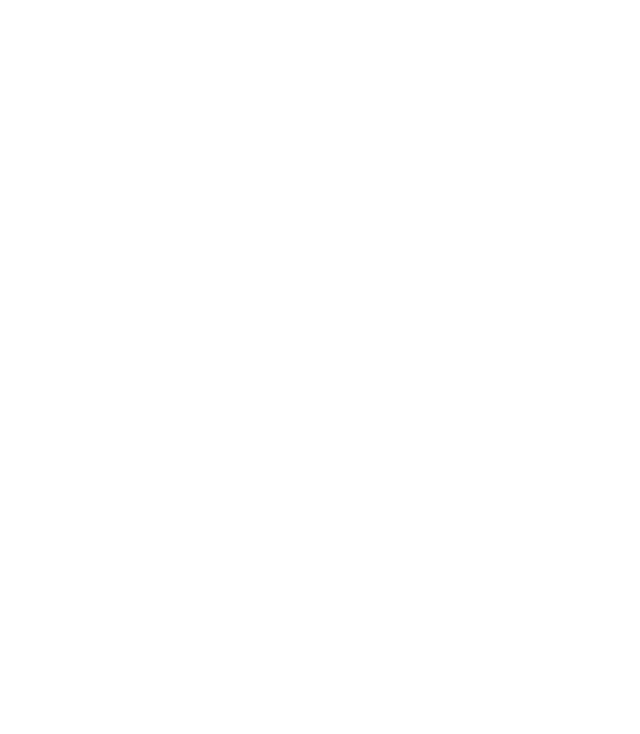
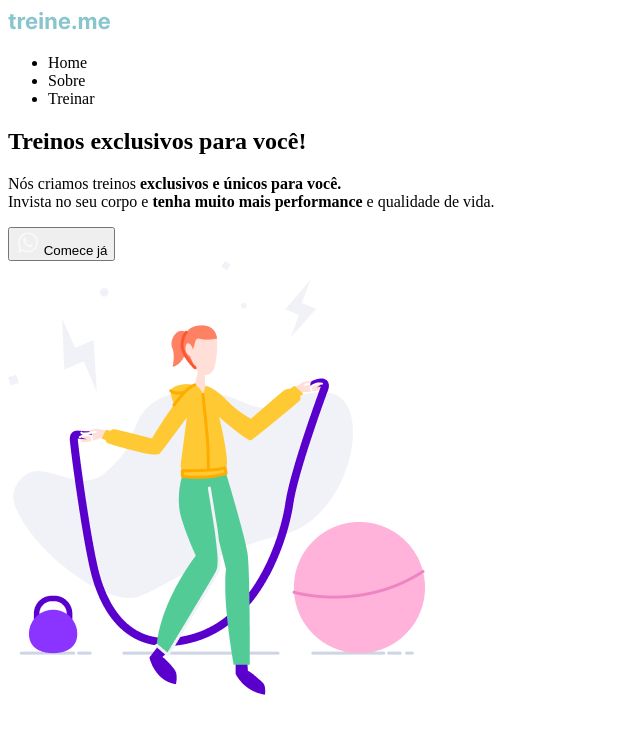
Before and after one commit to vinicioslimer/Rocketseat-Explorer, a plain HTML site: page Nivel 2/Projeto 02/index.html in a window 1280 px wide. Shown: the whole page, without its empty margins (0-640 px from the left). Drawn offline with Linux system fonts and the light colour scheme.

Commit message:
Estruturando HTML com tags semânticas

```diff
--- a/Nivel 2/Projeto 02/index.html
+++ b/Nivel 2/Projeto 02/index.html
@@ -6,9 +6,41 @@
   <title>Treine.me</title>
 </head>
 <body>
+
+  <div class="page" >
+
   <header>
+    <img src="assets/logo.svg" alt="Logo Treine.me">
+    <nav>
+      <ul>
+        <li>Home</li>
+        <li>Sobre</li>
+        <li>Treinar</li>
+      </ul>
+    </nav>
 
   </header>
+  <main>
+    <section class="text">
+      <h1>Treinos exclusivos
+        para você!</h1>
+      <p>
+        Nós criamos treinos <strong>exclusivos e únicos para você.</strong> <br/>
+        Invista no seu corpo e <strong>tenha muito mais performance</strong> e qualidade de vida.
+      </p>
 
+      <button>
+        <img src="assets/whats.svg" alt="Iconé do whatsapp">
+        Comece já
+      </button>
+    </section>
+
+    <img src="assets/fitness-jump.png" alt="Ilustração de uma mulher pulando corda em uma academia">
+
+  </main>
+  <footer>
+
+  </footer>
+  </div>
 </body>
 </html>
```
Also changed, not shown: Nivel 2/Projeto 02/assets/balls.svg (added), Nivel 2/Projeto 02/assets/fitness-jump.png (added), Nivel 2/Projeto 02/assets/img.png (added), Nivel 2/Projeto 02/assets/logo.svg (added), Nivel 2/Projeto 02/assets/whats.svg (added).
